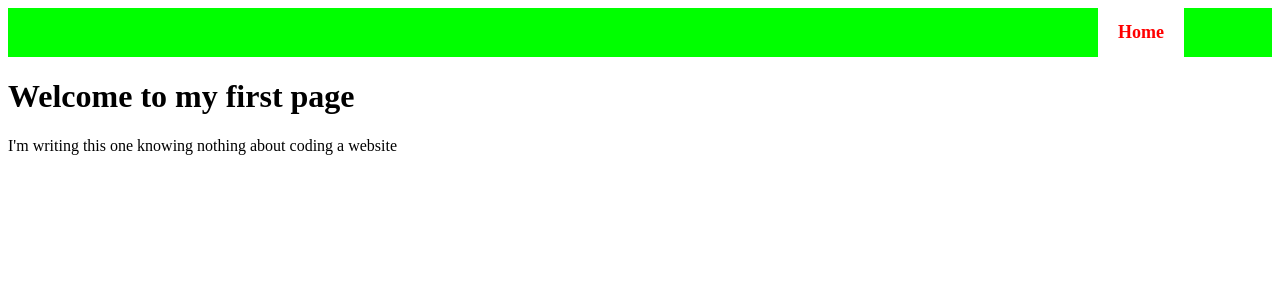
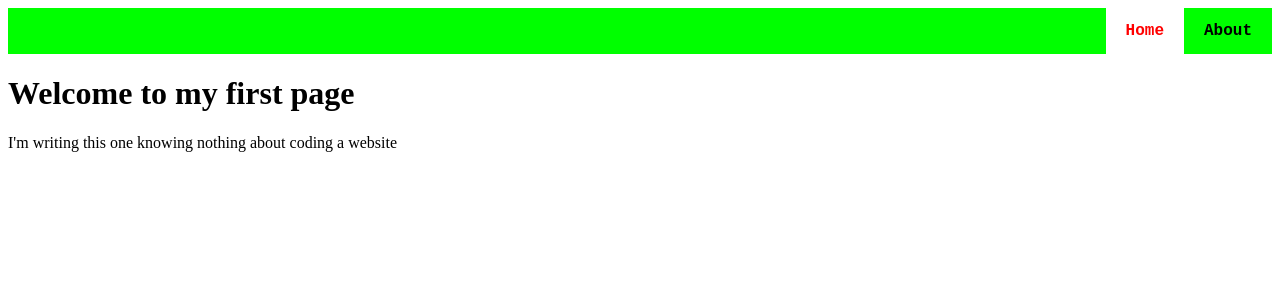
Before and after one commit to nguyennhuhuyhoang/A-N2H2-Site, a Jekyll site: the page built from index.html, in a window 1280 px wide. Shown: the top 300 px of the page. Built offline with Jekyll 4.4.1, drawn with Linux system fonts in a browser that asks for light colours.

Commit message:
fix color change font

```diff
--- a/_sass/main.scss
+++ b/_sass/main.scss
@@ -3,12 +3,13 @@
     overflow: hidden;
     font-size: large;
     font-weight: bold;
+    font-family: monospace;
 }
 
 .navbar a {
     float: right;
     display: block;
-    color: #00ff00;
+    color: #000000;
     text-align: center;
     padding: 14px 20px;
     text-decoration: none;
```
